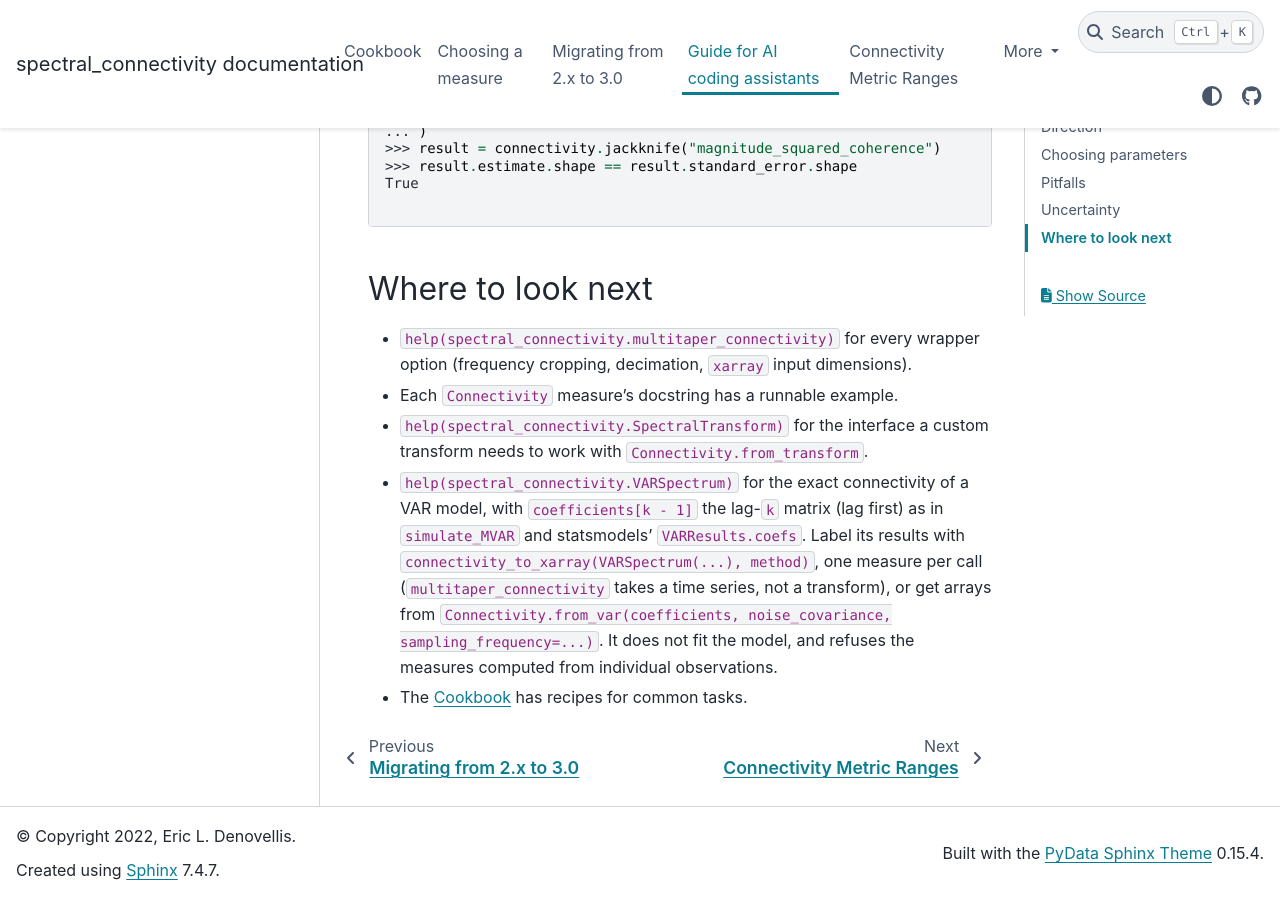
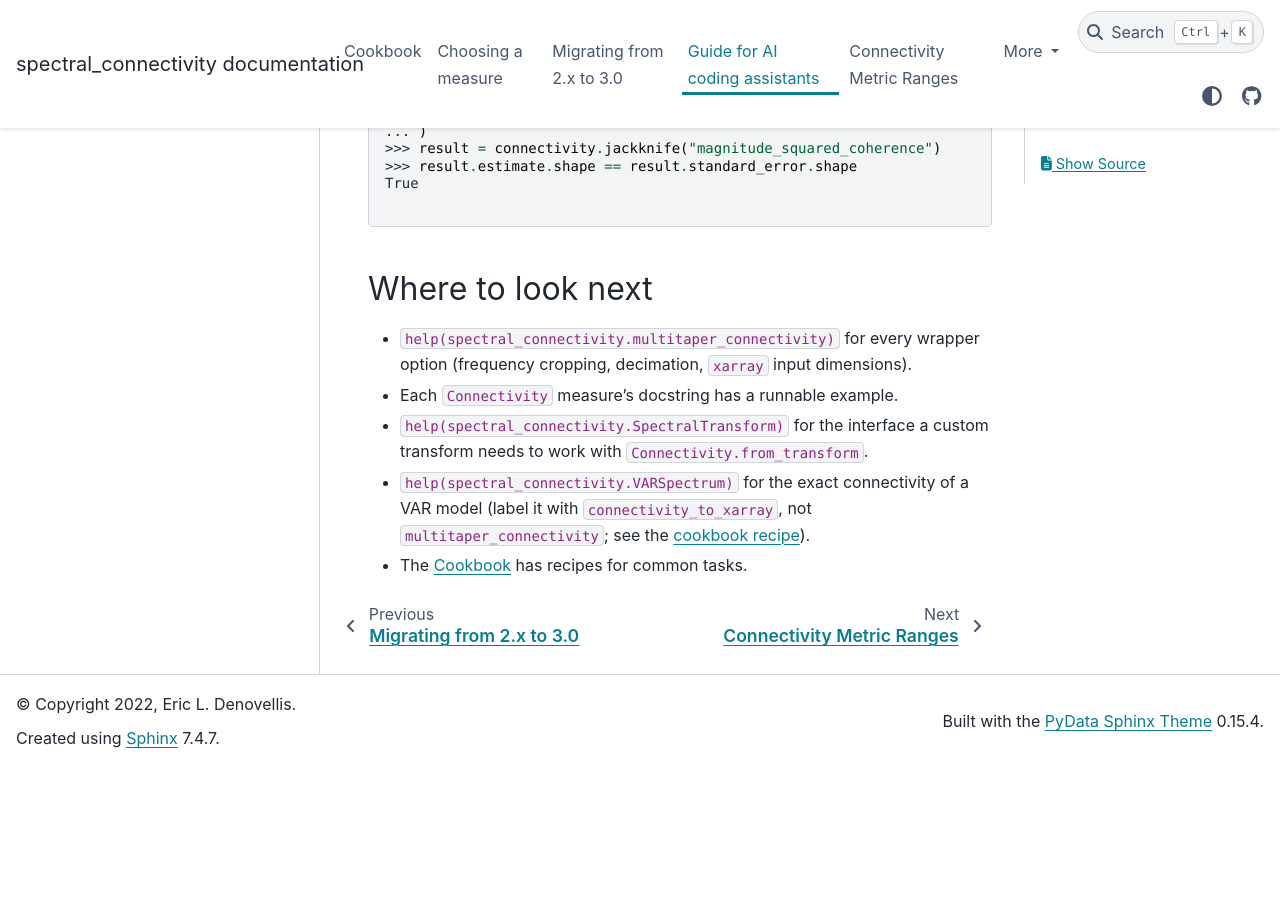
Before and after one commit to Eden-Kramer-Lab/spectral_connectivity, a Sphinx documentation site: the page built from docs/llm_guide.md, in a window 1280 px wide and 900 px high, scrolled down 4700 px. Built offline with Sphinx 7.4.7 and the PyData theme 0.15.4, drawn with Linux system fonts in a browser that asks for light colours; pages that are not in the unit, such as notebooks, are missing from menus; the version number could not be read and is left out; after the commit the page ends 5468 px from its top, so only the background shows below that.

Commit message:
Make the VARSpectrum docstring the one full account
Its Notes state the grid's error bound (about the norm of J ** (n/2), with
float64 rounding at nearly singular frequencies as the floor) and leave the
measured figures to the tests. README and the assistant guide give one line
and a link; the CHANGELOG lists what was added.

Co-Authored-By: Claude Opus 5.5 <noreply@anthropic.com>

```diff
--- a/docs/llm_guide.md
+++ b/docs/llm_guide.md
@@ -211,11 +211,7 @@ True
 - `help(spectral_connectivity.SpectralTransform)` for the interface a custom
   transform needs to work with `Connectivity.from_transform`.
 - `help(spectral_connectivity.VARSpectrum)` for the exact connectivity of a
-  VAR model, with `coefficients[k - 1]` the lag-`k` matrix (lag first) as in
-  `simulate_MVAR` and statsmodels' `VARResults.coefs`. Label its results with
-  `connectivity_to_xarray(VARSpectrum(...), method)`, one measure per call
-  (`multitaper_connectivity` takes a time series, not a transform), or get
-  arrays from `Connectivity.from_var(coefficients, noise_covariance,
-  sampling_frequency=...)`. It does not fit the model, and refuses the
-  measures computed from individual observations.
+  VAR model (label it with `connectivity_to_xarray`, not
+  `multitaper_connectivity`; see the
+  [cookbook recipe](cookbook.md#exact-connectivity-of-a-var-model)).
 - The [Cookbook](cookbook.md) has recipes for common tasks.
```
Also changed, not shown: CHANGELOG.md (+14 -30 lines), README.md (+3 -10 lines), 1 other file.
